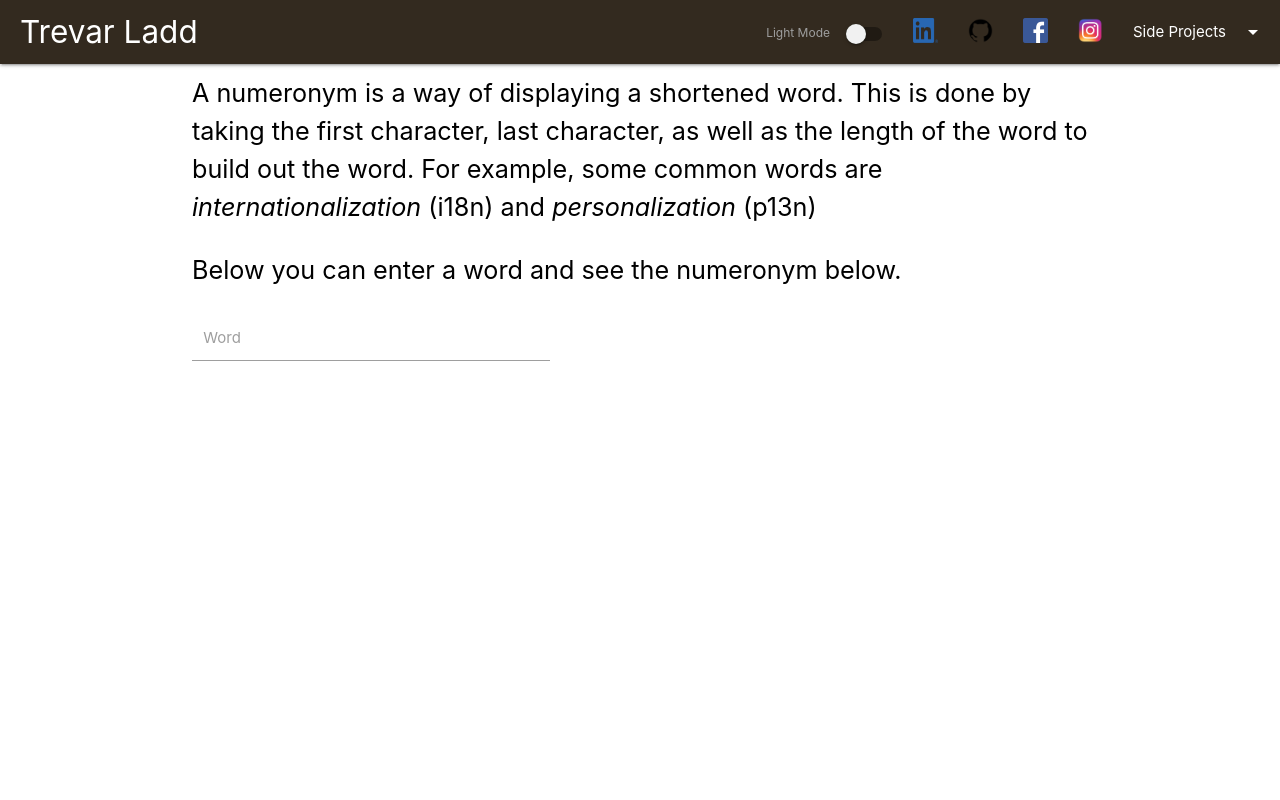
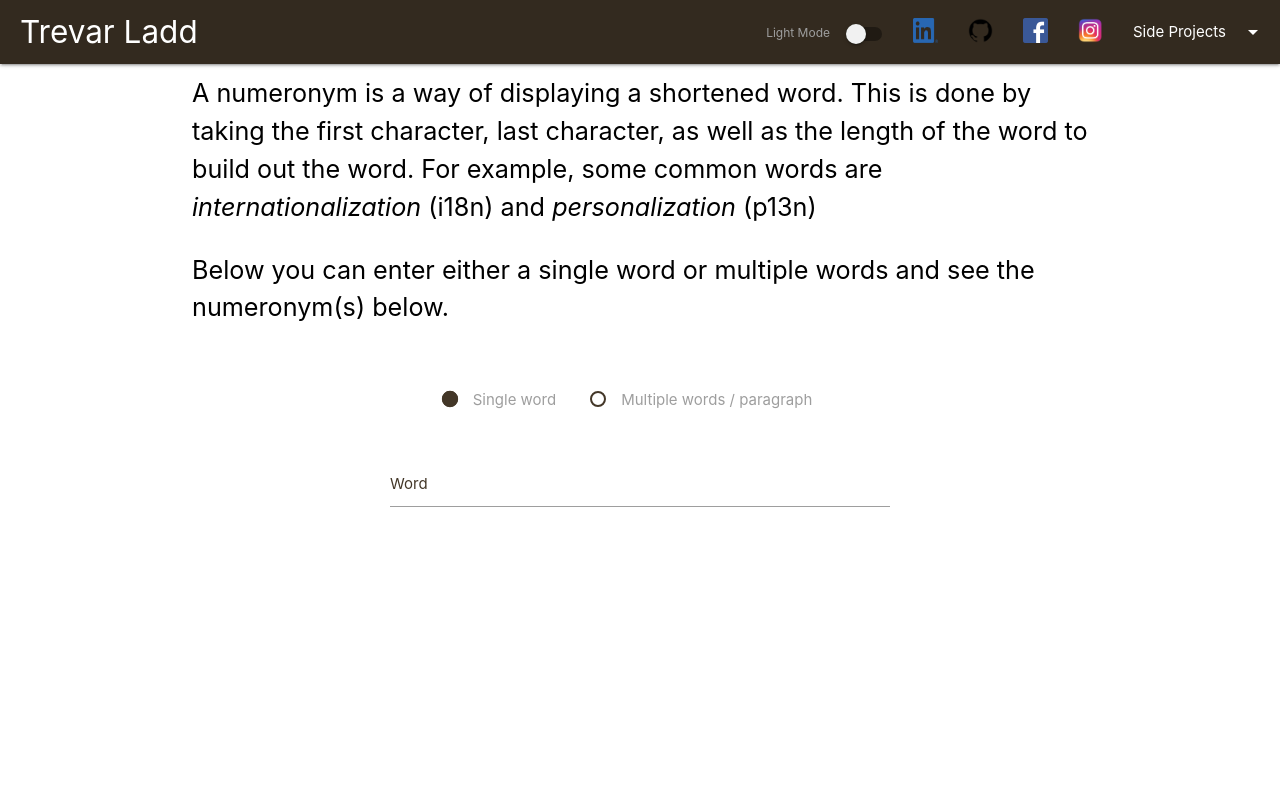
Before and after one commit to trladd/PersonalStaticWebsite, a React (Create React App) app: page /sideProjects/numeronym in a window 1280 px wide. Shown: the top 800 px of the page. Built offline with nearby package versions, Linux system fonts and the light colour scheme.

Commit message:
general update

```diff
--- a/src/App.css
+++ b/src/App.css
@@ -19,9 +19,10 @@ mainpage-scrollspy {
   color: black;
 }
 
-/* Make input text field gray */
+/* Numeronym input layout */
 .numeronym-input {
-  max-width: 40%;
+  width: 100%;
+  max-width: 100%;
 }
 
 .application-header {
@@ -119,3 +120,63 @@ main {
 .tap-target-wave::after {
   background-color: #e9e9e977;
 }
+
+/* Override Materialize input colors to use site palette */
+.input-field input[type="text"],
+.input-field textarea.materialize-textarea {
+  color: var(--text-color);
+}
+
+.input-field input[type="text"]:focus,
+.input-field textarea.materialize-textarea:focus {
+  border-bottom: 1px solid var(--secondary-color) !important;
+  box-shadow: 0 1px 0 0 var(--secondary-color) !important;
+}
+
+.input-field input[type="text"] + label,
+.input-field textarea.materialize-textarea + label {
+  color: var(--secondary-color);
+}
+
+.input-field input[type="text"]:focus + label,
+.input-field textarea.materialize-textarea:focus + label {
+  color: var(--secondary-color) !important;
+}
+
+/* Radio buttons: use secondary (brown) instead of teal */
+[type="radio"] + span:before,
+[type="radio"] + span:after {
+  border: 2px solid var(--secondary-color) !important;
+}
+
+[type="radio"]:checked + span:after {
+  background-color: var(--secondary-color) !important;
+  border-color: var(--secondary-color) !important;
+}
+
+[type="radio"].with-gap:checked + span:before,
+[type="radio"].with-gap:checked + span:after {
+  border-color: var(--secondary-color) !important;
+}
+
+/* Override Materialize input colors to use site palette */
+.input-field input[type="text"],
+.input-field textarea.materialize-textarea {
+  color: var(--text-color);
+}
+
+.input-field input[type="text"]:focus,
+.input-field textarea.materialize-textarea:focus {
+  border-bottom: 1px solid var(--secondary-color) !important;
+  box-shadow: 0 1px 0 0 var(--secondary-color) !important;
+}
+
+.input-field input[type="text"] + label,
+.input-field textarea.materialize-textarea + label {
+  color: var(--secondary-color);
+}
+
+.input-field input[type="text"]:focus + label,
+.input-field textarea.materialize-textarea:focus + label {
+  color: var(--secondary-color) !important;
+}
--- a/src/components/sideProjects/numeronym/Numeronym.tsx
+++ b/src/components/sideProjects/numeronym/Numeronym.tsx
@@ -14,6 +14,31 @@ const getNumeronym = (input: string) => {
 
 const Numeronym: React.FC<NumeronymProps> = () => {
   const [inputValue, setInputValue] = useState("");
+  const [mode, setMode] = useState<"single" | "multi">("single");
+
+  const handleModeChange = (nextMode: "single" | "multi") => {
+    setMode(nextMode);
+    if (nextMode === "single") {
+      setInputValue((prev) => prev?.split(" ")?.[0] || "");
+    }
+  };
+
+  const getOutput = () => {
+    if (!inputValue) {
+      return "";
+    }
+
+    if (mode === "single") {
+      return getNumeronym(inputValue);
+    }
+
+    return inputValue
+      .trim()
+      .split(/\s+/)
+      .filter(Boolean)
+      .map(getNumeronym)
+      .join(" ");
+  };
 
   useEffect(() => {
     M.updateTextFields();
@@ -28,21 +53,93 @@ const Numeronym: React.FC<NumeronymProps> = () => {
         <i>internationalization</i> ({getNumeronym("internationalization")}) and{" "}
         <i>personalization</i> ({getNumeronym("personalization")})
       </p>
-      <p>Below you can enter a word and see the numeronym below.</p>
-      <div className="input-field col center s6 numeronym-input">
+      <p>
+        Below you can enter either a single word or multiple words and see the
+        numeronym(s) below.
+      </p>
+
+      <div
+        className="row"
+        style={{
+          display: "flex",
+          justifyContent: "center",
+          gap: "2rem",
+          textAlign: "left",
+        }}
+      >
+        <p>
+          <label>
             <input
-          id="input_word"
+              name="numeronym-mode"
+              type="radio"
+              checked={mode === "single"}
+              onChange={() => handleModeChange("single")}
+            />
+            <span>Single word</span>
+          </label>
+        </p>
+        <p>
+          <label>
+            <input
+              name="numeronym-mode"
+              type="radio"
+              checked={mode === "multi"}
+              onChange={() => handleModeChange("multi")}
+            />
+            <span>Multiple words / paragraph</span>
+          </label>
+        </p>
+      </div>
+
+      {mode === "single" ? (
+        <div
+          className="input-field numeronym-input"
+          style={{ maxWidth: "500px", width: "100%", margin: "0 auto" }}
+        >
+          <input
+            id="input_word_single"
             className="validate"
             value={inputValue}
             onChange={(event: React.ChangeEvent<HTMLInputElement>) =>
               setInputValue(event.target.value.replace(/\s+/g, ""))
             }
+            onKeyDown={(event: React.KeyboardEvent<HTMLInputElement>) => {
+              if (event.key === " ") {
+                event.preventDefault();
+                M.toast({
+                  html: "Space is not allowed in single word mode",
+                  displayLength: 3000,
+                });
+              }
+            }}
             type="text"
             maxLength={50}
           />
-        <label htmlFor="input_word">Word</label>
+          <label htmlFor="input_word_single">Word</label>
         </div>
-      <h1 className="center">{getNumeronym(inputValue)}</h1>
+      ) : (
+        <div
+          className="input-field numeronym-input"
+          style={{ width: "80%", margin: "0 auto" }}
+        >
+          <textarea
+            id="input_word_multi"
+            className="materialize-textarea"
+            value={inputValue}
+            onChange={(event: React.ChangeEvent<HTMLTextAreaElement>) =>
+              setInputValue(event.target.value)
+            }
+            maxLength={500}
+          />
+          <label htmlFor="input_word_multi">Words / sentence / paragraph</label>
+        </div>
+      )}
+      <h1
+        className="center"
+        style={{ whiteSpace: "normal", wordWrap: "break-word" }}
+      >
+        {getOutput()}
+      </h1>
     </div>
   );
 };
```
Lines whose indentation alone changed are shown as unchanged.
